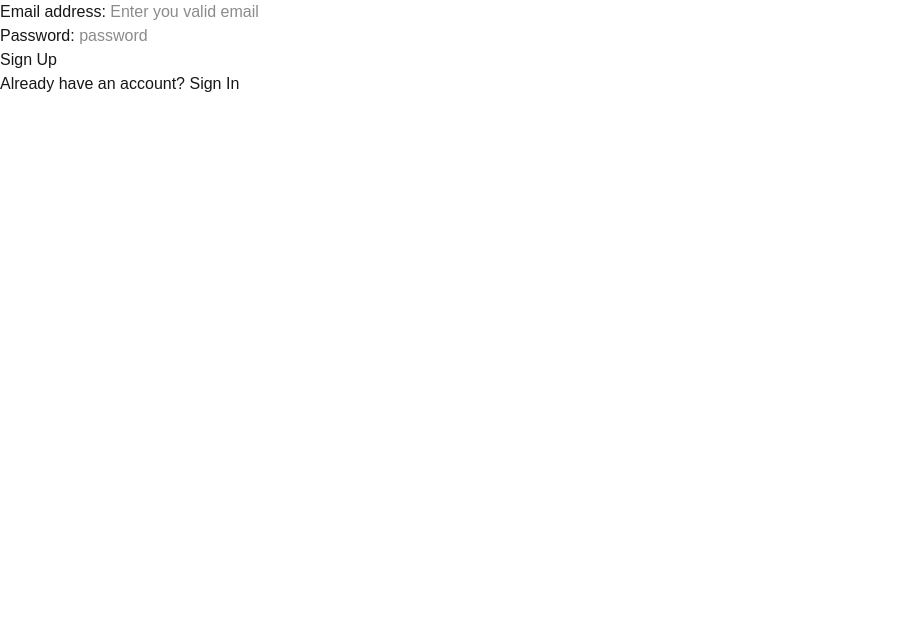
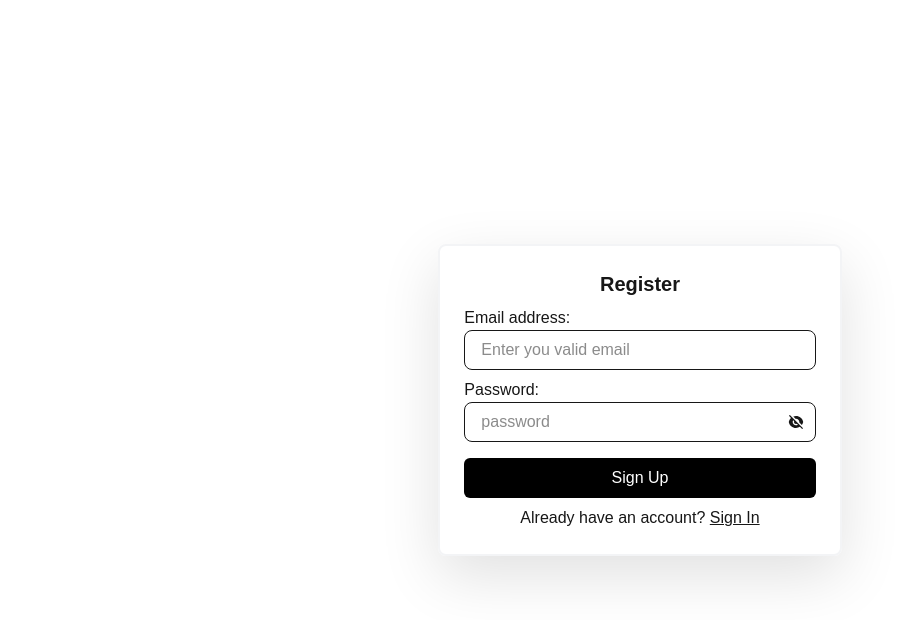
Before and after one commit to MLuqman150/PulseWatch, a Next.js app in the folder apps/web/: page /register in a window 1280 px wide. Shown: the top 620 px of the page, without its empty margins (0-911 px from the left). Built offline with nearby package versions, Linux system fonts and the light colour scheme; no server answers.

Commit message:
Styled the login and register page

```diff
--- a/apps/web/app/(auth)/login/page.tsx
+++ b/apps/web/app/(auth)/login/page.tsx
@@ -6,6 +6,8 @@ import Link from "next/link";
 import { showToast } from "nextjs-toast-notify";
 import axios from "axios";
 import { useAuth } from "@/lib/auth-context";
+import { useState } from "react";
+import { RiEyeFill, RiEyeOffFill } from "react-icons/ri";
 
 interface LoginFormData {
     email: string
@@ -23,6 +25,12 @@ export default function LoginPage(){
     const router = useRouter();
 
     const { login }= useAuth()
+
+    const [showPassword, setShowPassword] = useState(false);
+
+    const togglePasswordVisibility = () => {
+      setShowPassword((prev) => !prev);
+    };
 
     const onSubmit = async (data: LoginFormData)=> {
         try{
@@ -50,11 +58,12 @@ export default function LoginPage(){
 
     return (
         <>
-            <h1>Login</h1>
-            <div>
+            <div className="min-h-screen flex flex-col items-center justify-center">
+                <div className="border-2 rounded-lg p-6 border-gray-100 shadow-[0_20px_60px_rgba(0,0,0,0.12)]">
+                    <h1 className="text-center text-xl font-semibold">Login</h1>
                     <form action="" method="POST" onSubmit={handleSubmit(onSubmit)}>
                         {/* Email input */}
-                <div>
+                        <div className="my-2">
                             <label htmlFor="email">Email address: </label>
                             <input
                                 {...register("email",
@@ -70,27 +79,34 @@ export default function LoginPage(){
                                 name="email"
                                 id="email"
                                 placeholder="Enter you valid email"
+                                className="w-full max-w-md h-10 border rounded-lg px-4"
                             />
                             {errors?.email && (
-                    <p className="text-red-600 text-sm">
+                            <p className="text-red-600 text-sm text-center font-normal">
                                 {errors?.email?.message}
                             </p>
                             )}
                         </div>
 
                         {/* Password input */}
-                <div>
+                        <div className="my-2">
                             <label htmlFor="password">Password: </label>
+                            <div className="relative">
                                 <input
                                     {...register("password", { required: true } )}
-                        type="password"
+                                    type={showPassword ? "text" : "password"}
                                     name="password"
                                     id="password"
                                     placeholder="password"
                                     autoComplete="off"
+                                    className="w-full max-w-md h-10 border rounded-lg px-4"
                                 />
+                                <button type="button" onClick={togglePasswordVisibility} className="absolute right-3 top-3 cursor-pointer">
+                                    {showPassword ? <RiEyeFill /> : <RiEyeOffFill />}
+                                </button>
+                            </div>
                             {errors?.password && (
-                        <p className="text-red-600 text-sm">
+                                <p className="text-red-600 text-sm text-center font-normal">
                                 {errors?.password?.message}
                                 </p>
                             )}
@@ -101,14 +117,16 @@ export default function LoginPage(){
                         <button
                             type="submit"
                             disabled={!isValid || isSubmitting}
+                            className="w-full my-2 bg-black p-2 text-white font-medium rounded-md cursor-pointer transition-colors duration-200 hover:bg-gray-800"
                         >
                             {isSubmitting ? "Loading..." : "Sign In"}
                         </button>
 
                     </form>
-            <p>
-                 Don&apos;t have an account? <Link href="/register">Sign Up</Link>
+                    <p className="text-center">
+                        Don&apos;t have an account? <Link className="underline hover:text-red-500" href="/register">Sign Up</Link>
                     </p>
+                </div>
             </div>
         </>
     )
--- a/apps/web/app/(auth)/register/page.tsx
+++ b/apps/web/app/(auth)/register/page.tsx
@@ -1,10 +1,12 @@
 "use client";
 import { useForm } from "react-hook-form";
+import { useState } from "react";
 import axiosInstance from "@/lib/api";
 import { useRouter } from "next/navigation";
 import Link from "next/link";
 import { showToast } from "nextjs-toast-notify";
 import axios from "axios";
+import { RiEyeFill, RiEyeOffFill } from "react-icons/ri";
 
 interface RegisterFormData {
     email: string
@@ -19,6 +21,12 @@ export default function RegisterPage() {
     } = useForm<RegisterFormData>();
 
     const router = useRouter()
+
+    const [showPassword, setShowPassword] = useState(false);
+
+    const togglePasswordVisibility = () => {
+      setShowPassword((prev) => !prev);
+   };
 
     const onSubmit = async (data: RegisterFormData)=>{
 
@@ -46,10 +54,12 @@ export default function RegisterPage() {
 
     return (
       <>
-        <div className="">
-          <form action="" method="POST" onSubmit={handleSubmit(onSubmit)}>
+        <div className="min-h-screen flex flex-col items-center justify-center">
+          <div className="border-2 rounded-lg p-6 border-gray-100 shadow-[0_20px_60px_rgba(0,0,0,0.12)]">
+            <h1 className="text-center text-xl font-semibold">Register</h1>
+            <form action="" method="POST" onSubmit={handleSubmit(onSubmit)} >
               {/* Email input */}
-            <div>
+              <div className="my-2">
                   <label htmlFor="email">Email address: </label>
                   <input
                       {...register("email",
@@ -65,17 +75,19 @@ export default function RegisterPage() {
                       name="email"
                       id="email"
                       placeholder="Enter you valid email"
+                      className="w-full max-w-md h-10 border rounded-lg px-4"
                   />
                   {errors?.email && (
-                <p className="text-red-600 text-sm">
+                  <p className="text-red-600 text-sm text-center font-normal">
                       {errors?.email?.message}
                   </p>
                   )}
               </div>
 
               {/* Password input */}
-            <div>
+              <div className="my-2">
                   <label htmlFor="password">Password: </label>
+                  <div className="relative">
                     <input
                         {...register("password",
                             {
@@ -94,14 +106,19 @@ export default function RegisterPage() {
                                 }
                             }
                         )}
-                    type="password"
+                        type={showPassword ? "text" : "password"}
                         name="password"
                         id="password"
                         placeholder="password"
                         autoComplete="off"
+                        className="w-full max-w-md h-10 border rounded-lg px-4"
                     />
+                    <button type="button" onClick={togglePasswordVisibility} className="absolute right-3 top-3 cursor-pointer">
+                       {showPassword ? <RiEyeFill /> : <RiEyeOffFill />}
+                    </button>
+                  </div>
                   {errors?.password && (
-                    <p className="text-red-600 text-sm">
+                        <p className="text-red-600 text-sm text-center font-normal">
                           {errors?.password?.message}
                         </p>
                   )}
@@ -112,15 +129,18 @@ export default function RegisterPage() {
               <button
                   type="submit"
                   disabled={!isValid || isSubmitting}
+                  className="w-full my-2 bg-black p-2 text-white font-medium rounded-md cursor-pointer transition-colors duration-200 hover:bg-gray-800"
               >
                   {isSubmitting ? "Loading..." : "Sign Up"}
               </button>
 
             </form>
-          <p>
-            Already have an account? <Link href="/login">Sign In</Link>
+            <p className="text-center">
+              Already have an account? <Link className="underline hover:text-red-500" href="/login">Sign In</Link>
             </p>
           </div>
+        </div>
+
       </>
     )
 
```
Also changed, not shown: apps/web/package.json (+4 -3 lines), 1 other file (tests, documents, lock files or other folders). Lines whose indentation alone changed are shown as unchanged.
